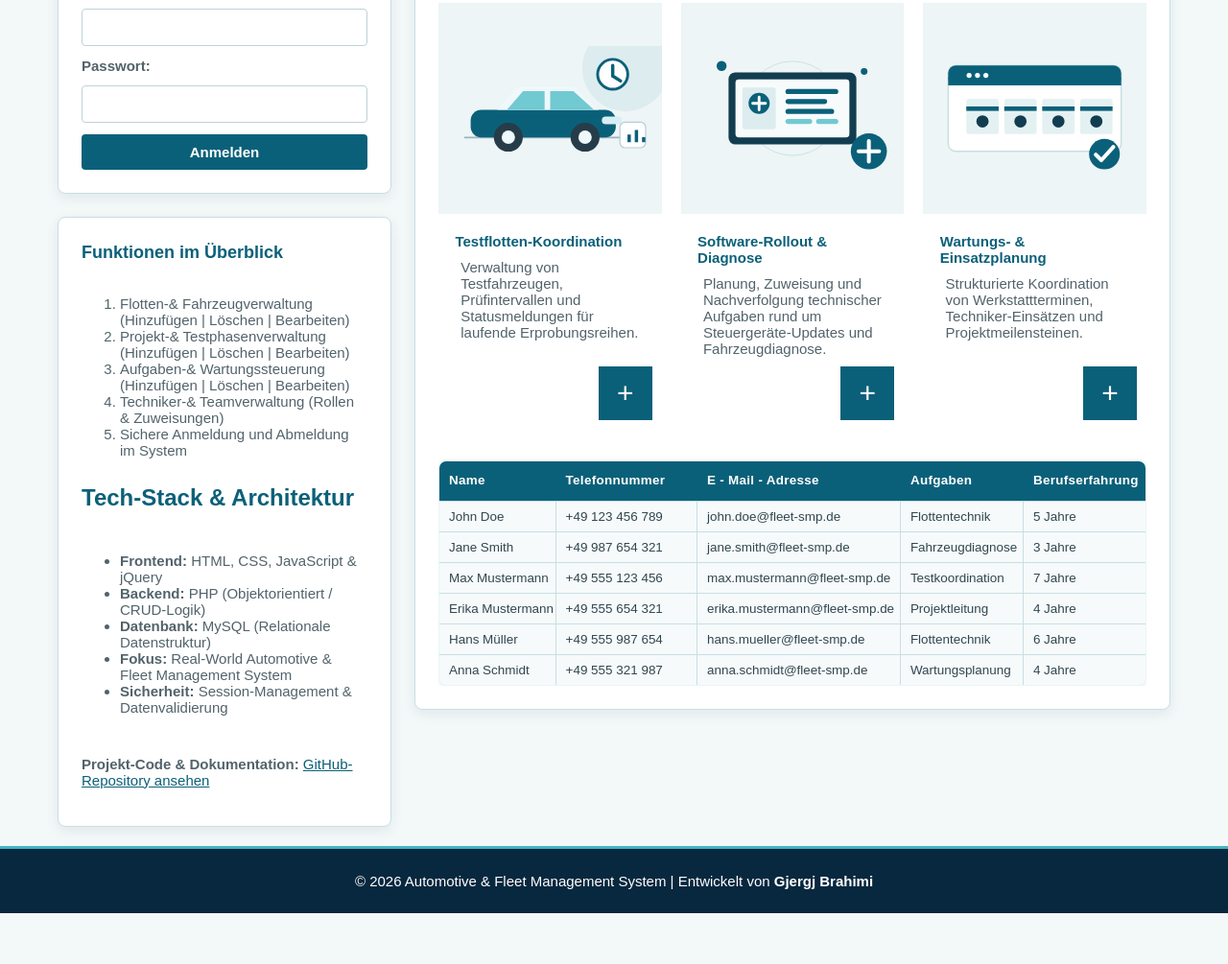
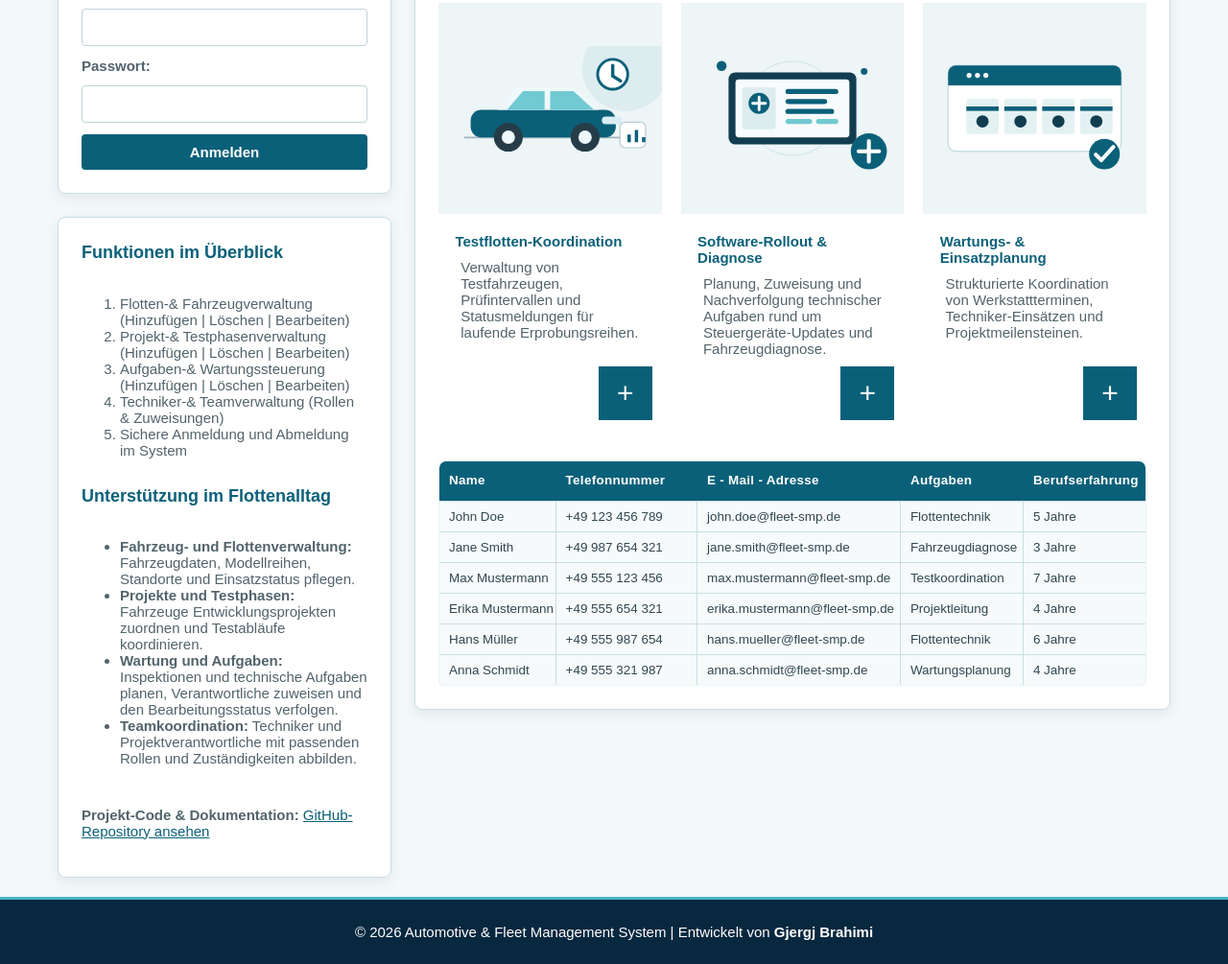
Before and after one commit to GjergjBrahimi-cyber/Automative-Fleet-Management, a plain HTML site: page index.html in a window 1280 px wide. Shown: the part 656-1661 px from the top of the page at 96% size. Before the commit the page ends 1608 px from the top, so only its background shows below. Drawn offline with Linux system fonts and the light colour scheme.

Commit message:
Clarify fleet management overview
Co-authored-by: Copilot <223556219+Copilot@users.noreply.github.com>

```diff
--- a/index.html
+++ b/index.html
@@ -50,13 +50,12 @@
           <li>Techniker-& Teamverwaltung (Rollen & Zuweisungen)</li>
           <li>Sichere Anmeldung und Abmeldung im System</li>
         </ol>
-        <h3 class="title">Tech-Stack & Architektur</h3>
+        <h3 class="section-heading">Unterstützung im Flottenalltag</h3>
         <ul>
-          <li><strong>Frontend:</strong> HTML, CSS, JavaScript & jQuery</li>
-          <li><strong>Backend:</strong> PHP (Objektorientiert / CRUD-Logik)</li>
-          <li><strong>Datenbank:</strong> MySQL (Relationale Datenstruktur)</li>
-          <li><strong>Fokus:</strong> Real-World Automotive & Fleet Management System</li>
-          <li><strong>Sicherheit:</strong> Session-Management & Datenvalidierung</li>
+          <li><strong>Fahrzeug- und Flottenverwaltung:</strong> Fahrzeugdaten, Modellreihen, Standorte und Einsatzstatus pflegen.</li>
+          <li><strong>Projekte und Testphasen:</strong> Fahrzeuge Entwicklungsprojekten zuordnen und Testabläufe koordinieren.</li>
+          <li><strong>Wartung und Aufgaben:</strong> Inspektionen und technische Aufgaben planen, Verantwortliche zuweisen und den Bearbeitungsstatus verfolgen.</li>
+          <li><strong>Teamkoordination:</strong> Techniker und Projektverantwortliche mit passenden Rollen und Zuständigkeiten abbilden.</li>
         </ul>
         <p><strong>Projekt-Code &amp; Dokumentation:</strong> <a href="https://github.com/" target="_blank" rel="noopener noreferrer">GitHub-Repository ansehen</a></p>
       </section>
```
